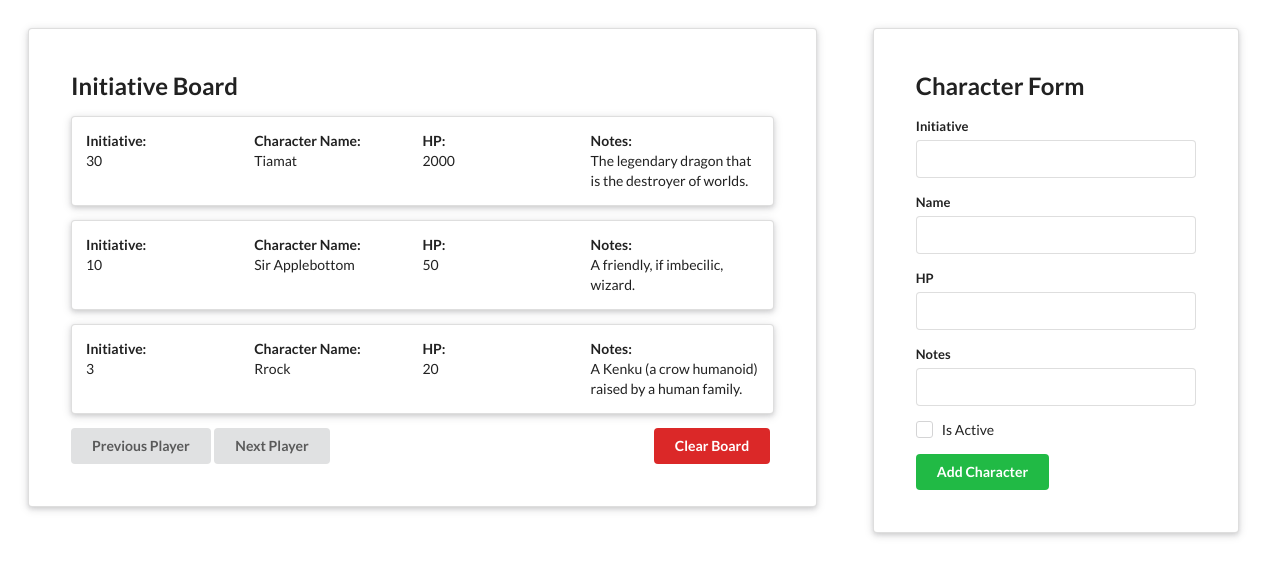
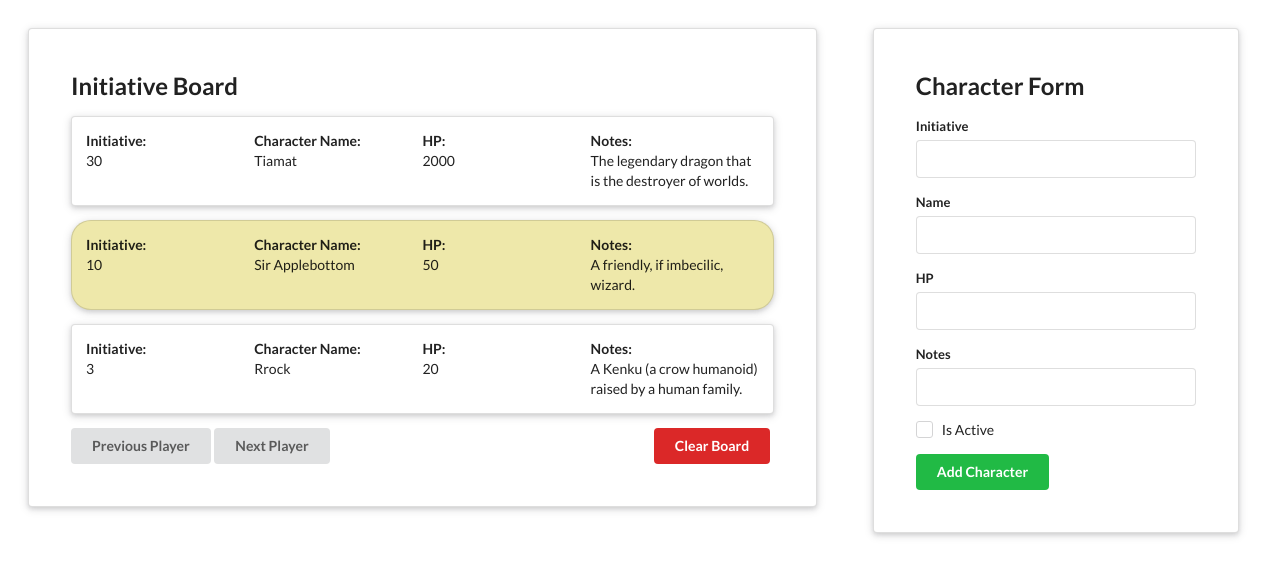
Before and after one commit to JackG102/dnd_initiative_tracker, a React (Create React App) app: page / in a window 1280 px wide. Shown: the top 576 px of the page. Built offline with nearby package versions, Linux system fonts and the light colour scheme.

Commit message:
Apply css style to character card if they are 'active'

```diff
--- a/src/components/CharacterCard.css
+++ b/src/components/CharacterCard.css
@@ -9,3 +9,8 @@
   flex-wrap: wrap;
   width: 25%;
 }
+
+div.character-card.is-active {
+  background: palegoldenrod;
+  border-radius: 20px;
+}
--- a/src/components/CharacterCard.js
+++ b/src/components/CharacterCard.js
@@ -1,9 +1,10 @@
 import './CharacterCard.css';
 import React from 'react';
 
-const CharacterCard = ({initiative, name, hp, notes}) => {
+const CharacterCard = ({initiative, name, hp, notes, active}) => {
+  console.log(active);
   return (
-    <div className="ui raised very text segment character-card">
+    <div className={`ui raised very text segment character-card ${ active ? 'is-active' : 'not-active'}`}>
       <div className="character-card--attribute">
         <span><strong>Initiative:</strong></span>
         <span>{initiative}</span>
--- a/src/components/InitiativeList.js
+++ b/src/components/InitiativeList.js
@@ -16,6 +16,7 @@ const InitiativeList = ({characterData, setModalVisible}) => {
         hp={el.hp}
         name={el.name}
         notes={el.notes}
+        active={el.active}
         key={el.name}
       />
     );
--- a/src/data/character_data.json
+++ b/src/data/character_data.json
@@ -11,13 +11,13 @@
     "hp": 2000,
     "initiative": 30,
     "notes": "The legendary dragon that is the destroyer of worlds.",
-    "active": true
+    "active": false
   },
   {
     "name": "Rrock",
     "hp": 20,
     "initiative": 3,
     "notes": "A Kenku (a crow humanoid) raised by a human family.",
-    "active": true
+    "active": false
   }
 ]
```
